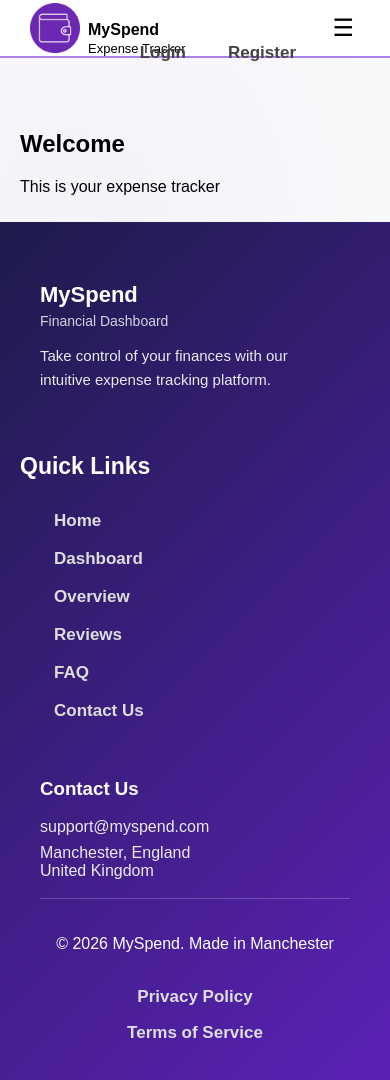
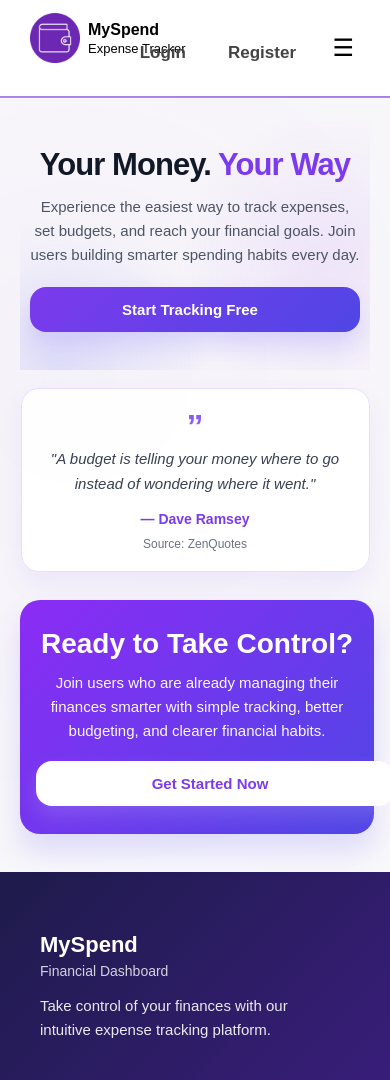
Before and after one commit to Arslanhassan8888/MySpend---A-Personal-Expense-Managment-App, a Flask app: page / in a window 390 px wide. Shown: the top 1080 px of the page. Run offline with Flask 3, Linux system fonts and the light colour scheme.

Commit message:
feat(home): redesign index page with hero, quote section, CTA, and compact styling

```diff
--- a/tracker/static/css/index.css
+++ b/tracker/static/css/index.css
@@ -0,0 +1,332 @@
+/* =========================
+   HOME PAGE
+========================= */
+
+.home-page {
+    max-width: 1200px;
+    margin: 0 auto;
+}
+
+
+/* =========================
+   HERO SECTION
+========================= */
+
+.home-hero {
+    max-width: 1000px;
+    margin: 10px auto 28px;
+    padding: 42px 20px 30px;
+    position: relative;
+    overflow: hidden;
+    text-align: center;
+}
+
+.home-hero::before {
+    content: "";
+    position: absolute;
+    left: -120px;
+    top: 90px;
+    width: 320px;
+    height: 320px;
+    background: radial-gradient(circle, rgba(99, 102, 241, 0.14), transparent 68%);
+    pointer-events: none;
+}
+
+.home-hero::after {
+    content: "";
+    position: absolute;
+    right: -120px;
+    bottom: -50px;
+    width: 320px;
+    height: 320px;
+    background: radial-gradient(circle, rgba(168, 85, 247, 0.10), transparent 68%);
+    pointer-events: none;
+}
+
+.home-hero-inner {
+    max-width: 760px;
+    margin: 0 auto;
+    position: relative;
+    z-index: 1;
+}
+
+.home-title {
+    margin: 0;
+    font-size: 56px;
+    line-height: 1.08;
+    font-weight: 800;
+    color: #111827;
+    letter-spacing: -0.03em;
+}
+
+.home-title-accent {
+    color: #7c3aed;
+}
+
+.home-subtitle {
+    max-width: 760px;
+    margin: 20px auto 0;
+    font-size: 18px;
+    line-height: 1.65;
+    color: #4b5563;
+}
+
+.home-actions {
+    display: flex;
+    justify-content: center;
+    margin-top: 26px;
+}
+
+.home-primary-button,
+.home-secondary-button {
+    display: inline-flex;
+    align-items: center;
+    justify-content: center;
+    gap: 10px;
+    min-width: 210px;
+    padding: 16px 24px;
+    border-radius: 18px;
+    text-decoration: none;
+    font-size: 17px;
+    font-weight: 800;
+    transition: transform 0.2s ease, box-shadow 0.2s ease, filter 0.2s ease;
+}
+
+.home-primary-button {
+    background: linear-gradient(135deg, #7c3aed, #4f46e5);
+    color: #ffffff;
+    box-shadow: 0 14px 24px rgba(99, 82, 255, 0.18);
+}
+
+.home-primary-button:hover,
+.home-secondary-button:hover {
+    transform: translateY(-2px);
+    background: linear-gradient(135deg, #7c3aed, #4f46e5);
+    box-shadow: 0 14px 24px rgba(99, 82, 255, 0.18);
+    color: #ffffff;
+    filter: brightness(1.02);
+
+
+}
+
+.home-button-arrow {
+    font-size: 18px;
+    line-height: 1;
+}
+
+
+/* =========================
+   QUOTE / API CARD
+========================= */
+
+.home-quote-card {
+    max-width: 760px;
+    margin: 0 auto 42px;
+    padding: 26px 22px 24px;
+    text-align: center;
+    background: rgba(255, 255, 255, 0.92);
+    border: 1px solid #e9ddff;
+    border-radius: 22px;
+    box-shadow: 0 12px 24px rgba(124, 58, 237, 0.08);
+    backdrop-filter: blur(4px);
+}
+
+.home-quote-mark {
+    margin: 0 0 4px;
+    font-size: 42px;
+    line-height: 1;
+    color: #8b5cf6;
+    font-weight: 800;
+}
+
+.home-quote-text {
+    margin: 0;
+    font-size: 18px;
+    line-height: 1.65;
+    color: #374151;
+    font-style: italic;
+    border: none;
+}
+
+.home-quote-author {
+    margin: 14px 0 0;
+    font-size: 16px;
+    font-weight: 800;
+    color: #7c3aed;
+}
+
+.home-quote-source {
+    display: block;
+    margin-top: 10px;
+    font-size: 13px;
+    color: #6b7280;
+}
+
+
+/* =========================
+   BOTTOM CTA
+========================= */
+
+.home-cta {
+    max-width: 1020px;
+    margin: 0 auto 40px;
+    padding: 48px 24px;
+    text-align: center;
+    color: #ffffff;
+    border-radius: 26px;
+    background: linear-gradient(135deg, #8b2cf5, #4f46e5);
+    box-shadow: 0 16px 28px rgba(99, 82, 255, 0.18);
+}
+
+.home-cta h2 {
+    margin: 0;
+    font-size: 40px;
+    line-height: 1.12;
+    font-weight: 800;
+    color: #ffffff;
+}
+
+.home-cta p {
+    max-width: 700px;
+    margin: 16px auto 0;
+    font-size: 18px;
+    line-height: 1.6;
+    color: rgba(255, 255, 255, 0.96);
+}
+
+.home-cta .home-secondary-button {
+    margin-top: 24px;
+    background: #ffffff;
+    color: #7c3aed;
+    box-shadow: 0 10px 20px rgba(255, 255, 255, 0.14);
+}
+
+
+/* =========================
+   TABLET
+========================= */
+
+@media (max-width: 900px) {
+    .home-hero {
+        padding: 34px 16px 24px;
+        margin-bottom: 24px;
+    }
+
+    .home-title {
+        font-size: 42px;
+    }
+
+    .home-subtitle {
+        font-size: 17px;
+    }
+
+    .home-quote-card {
+        max-width: 90%;
+        margin-bottom: 34px;
+        padding: 22px 18px;
+    }
+
+    .home-quote-text {
+        font-size: 17px;
+    }
+
+    .home-cta {
+        width: 92%;
+        padding: 38px 20px;
+        border-radius: 22px;
+    }
+
+    .home-cta h2 {
+        font-size: 34px;
+    }
+
+    .home-cta p {
+        font-size: 17px;
+    }
+}
+
+
+/* =========================
+   MOBILE
+========================= */
+
+@media (max-width: 600px) {
+    .home-page {
+        max-width: 100%;
+    }
+
+    .home-hero {
+        padding: 28px 10px 18px;
+        margin-bottom: 18px;
+    }
+
+    .home-title {
+        font-size: 31px;
+    }
+
+    .home-subtitle {
+        margin-top: 14px;
+        font-size: 15px;
+        line-height: 1.6;
+    }
+
+    .home-actions {
+        margin-top: 20px;
+    }
+
+    .home-primary-button,
+    .home-secondary-button {
+        width: 100%;
+        min-width: 0;
+        padding: 14px 18px;
+        font-size: 15px;
+        border-radius: 16px;
+    }
+
+    .home-button-arrow {
+        font-size: 16px;
+    }
+
+    .home-quote-card {
+        width: 92%;
+        margin-bottom: 28px;
+        padding: 20px 16px;
+        border-radius: 18px;
+    }
+
+    .home-quote-mark {
+        font-size: 34px;
+    }
+
+    .home-quote-text {
+        font-size: 15px;
+    }
+
+    .home-quote-author {
+        font-size: 14px;
+    }
+
+    .home-quote-source {
+        font-size: 12px;
+    }
+
+    .home-cta {
+        width: 92%;
+        margin-bottom: 28px;
+        padding: 28px 16px;
+        border-radius: 20px;
+    }
+
+    .home-cta h2 {
+        font-size: 28px;
+    }
+
+    .home-cta p {
+        font-size: 15px;
+        margin-top: 12px;
+    }
+
+    .home-cta .home-secondary-button {
+        margin-top: 18px;
+    }
+}
--- a/tracker/templates/index.html
+++ b/tracker/templates/index.html
@@ -2,11 +2,74 @@
 
 {% block title %}Home{% endblock %}
 
+{% block css %}
+<link rel="stylesheet" href="{{ url_for('static', filename='css/index.css') }}">
+<link rel="stylesheet" href="{{ url_for('static', filename='css/dashboard.css') }}">
+{% endblock %}
+
 {% block content %}
+<section class="home-page">
 
-<section>
-    <h2>Welcome</h2>
-    <p>This is your expense tracker</p>
+    <!-- HERO -->
+    <section class="home-hero" aria-labelledby="home-hero-title">
+        <section class="home-hero-inner">
+
+            <h1 id="home-hero-title" class="home-title">
+                Your Money.
+                <span class="home-title-accent">Your Way</span>
+            </h1>
+
+            <p class="home-subtitle">
+                Experience the easiest way to track expenses, set budgets, and reach your
+                financial goals. Join users building smarter spending habits every day.
+            </p>
+
+            <section class="home-actions">
+                <a href="/dashboard" class="home-primary-button">
+                    Start Tracking Free
+                    <span class="home-button-arrow"></span>
+                </a>
+            </section>
+
+        </section>
+    </section>
+
+    <!-- QUOTE / API SECTION -->
+    <article class="home-quote-card" aria-labelledby="home-quote-title">
+        <p class="home-quote-mark">”</p>
+
+        <h2 id="home-quote-title" class="sr-only">
+            Motivational finance quote
+        </h2>
+
+        <blockquote class="home-quote-text">
+            "{{ quote_text or 'A budget is telling your money where to go instead of wondering where it went.' }}"
+        </blockquote>
+
+        <p class="home-quote-author">
+            — {{ quote_author or 'Dave Ramsey' }}
+        </p>
+
+        <small class="home-quote-source">
+            Source:
+            {{ quote_source or 'ZenQuotes' }}
+        </small>
+    </article>
+
+    <!-- BOTTOM CTA -->
+    <section class="home-cta" aria-labelledby="home-cta-title">
+        <h2 id="home-cta-title">Ready to Take Control?</h2>
+
+        <p>
+            Join users who are already managing their finances smarter with simple
+            tracking, better budgeting, and clearer financial habits.
+        </p>
+
+        <a href="/dashboard" class="home-secondary-button">
+            Get Started Now
+            <span class="home-button-arrow"></span>
+        </a>
+    </section>
+
 </section>
-
 {% endblock %}
```
